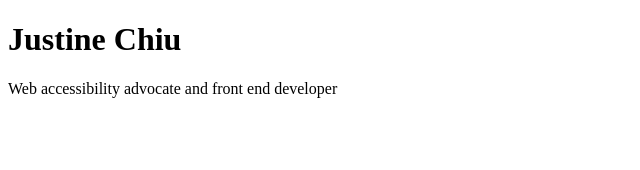
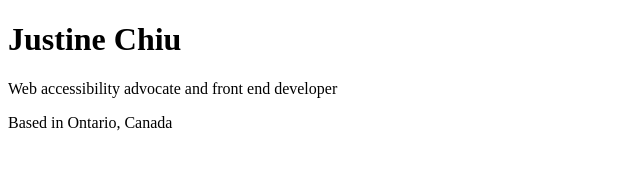
Before and after one commit to justinechiu/justinecodes.github.io, a plain HTML site: page index.html in a window 1280 px wide. Shown: the whole page, without its empty margins (0-640 px from the left). Drawn offline with Linux system fonts and the light colour scheme.

Commit message:
fix: update copy

```diff
--- a/index.html
+++ b/index.html
@@ -10,6 +10,7 @@
     <main>
         <h1>Justine Chiu</h1>
         <p>Web accessibility advocate and front end developer</p>
+        <p>Based in Ontario, Canada</p>
     </main>
   </body>
 </html>
```
